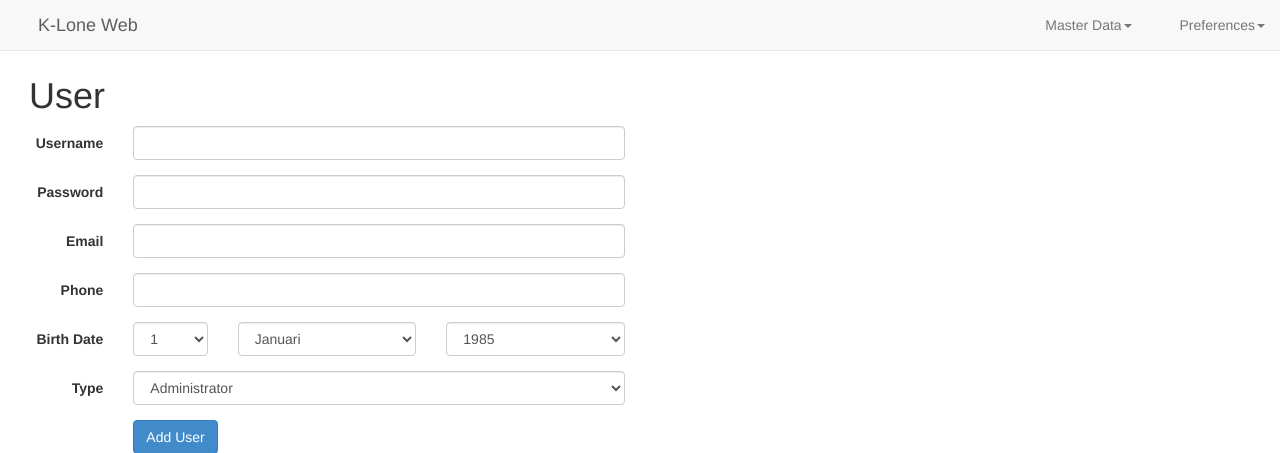
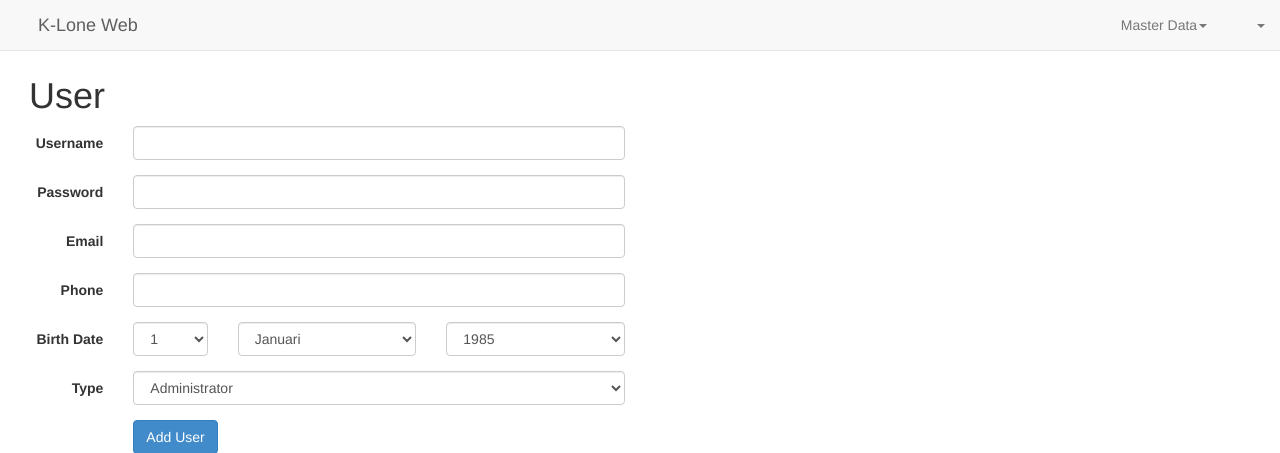
Before and after one commit to ajhoel43/klone-app, a CodeIgniter app: page /database/index.php/user/add_user in a window 1280 px wide. Shown: the top 453 px of the page. Run offline with CodeIgniter, Linux system fonts and the light colour scheme; data that the repository does not hold is empty; some web fonts are replaced.

Commit message:
small fix

```diff
--- a/application/libraries/Template1.php
+++ b/application/libraries/Template1.php
@@ -14,6 +14,7 @@ class Template1
 	}
 
 	public function create_view($page, $data = null){
+		$data['userdata'] = $this->CI->session->userdata();
 		$this->CI->load->view('templates/header', $data);
 		$this->CI->load->view('templates/navbar', $data);
 		$this->CI->load->view( $page, $data );
--- a/application/views/pages/content.php
+++ b/application/views/pages/content.php
@@ -45,7 +45,4 @@
 			</p>
 		</div>
 	</div>
-	<div class="col-md-12">
-		<?php print_r($user) ?>
-	</div>
 </div>
--- a/application/views/templates/navbar.php
+++ b/application/views/templates/navbar.php
@@ -12,14 +12,6 @@
 	</div>
 
 	<div class="collapse navbar-collapse" id="bs-example-navbar-collapse-1">
-		<!--<form class="navbar-form navbar-left" role="search">
-			<div class="form-group">
-				<input class="form-control" type="text">
-			</div>
-			<button type="submit" class="btn btn-default">
-				Submit
-			</button>
-		</form>-->
 		<ul class="nav navbar-nav navbar-right">
 			<li class="dropdown">
 				 <a href="#" class="dropdown-toggle" data-toggle="dropdown"><span class="glyphicon glyphicon-hdd"></span> <?php echo lang('label_master') ?><strong class="caret"></strong></a>
@@ -30,7 +22,7 @@
 				</ul>
 			</li>
 			<li class="dropdown">
-				 <a href="#" class="dropdown-toggle" data-toggle="dropdown"><span class="glyphicon glyphicon-cog"></span> Preferences<strong class="caret"></strong></a>
+				 <a href="#" class="dropdown-toggle" data-toggle="dropdown"><span class="glyphicon glyphicon-user"></span> <?php echo $userdata['nama_user'] ?><strong class="caret"></strong></a>
 				<ul class="dropdown-menu">
 					<li>
 						<a href="#">Action</a>
```
